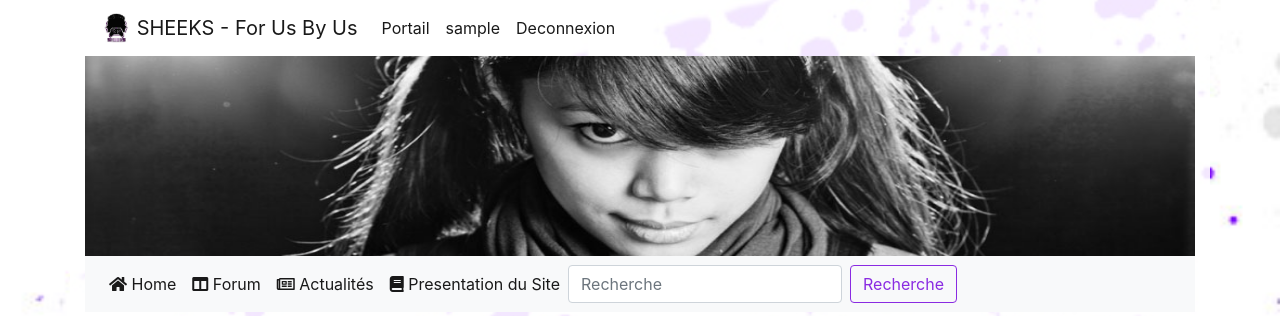
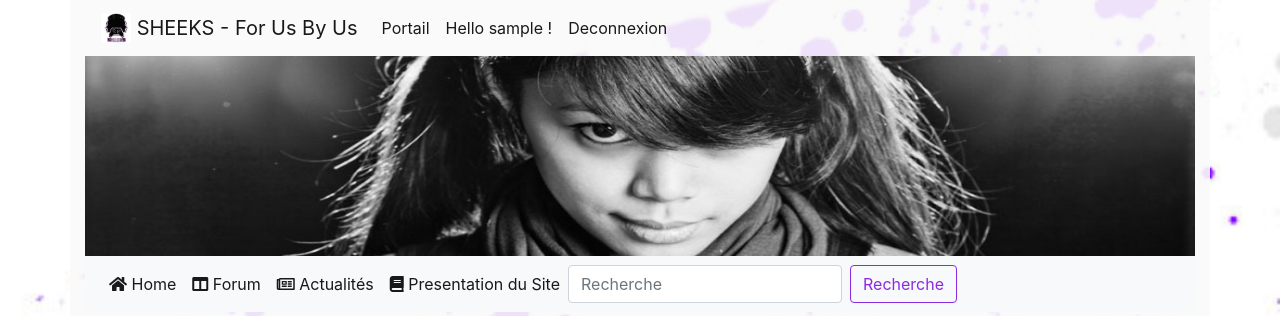
Before and after one commit to jram-simplon/last_forum, a PHP site: page / in a window 1280 px wide. Shown: the top 316 px of the page. Run offline with PHP 8.4, Linux system fonts and the light colour scheme; the visitor is signed in with stand-in values (Sample User, id 1); some libraries are stand-ins or nearby versions.

Commit message:
LastForum

```diff
--- a/css/style.css
+++ b/css/style.css
@@ -1,5 +1,5 @@
 .container{
-    background-color: rgb(255,255,255,0.9);
+    background-color: rgb(250,250,250,0.9);
 }
 #truc-haut{
 	background-color: white;
--- a/index.php
+++ b/index.php
@@ -47,7 +47,7 @@ echo '
 
       }else{
 
-      echo '<a class="nav-link" href="#" data-toggle="modal" data-target="#exampleModalCenter">'.$_SESSION['pseudo'].'</a>';
+      echo '<a class="nav-link" href="./forum/voirprofil.php?m='.$_SESSION['id'].'&action=consulter">Hello '.$_SESSION['pseudo'].' !</a>';
 
       }
 
```
